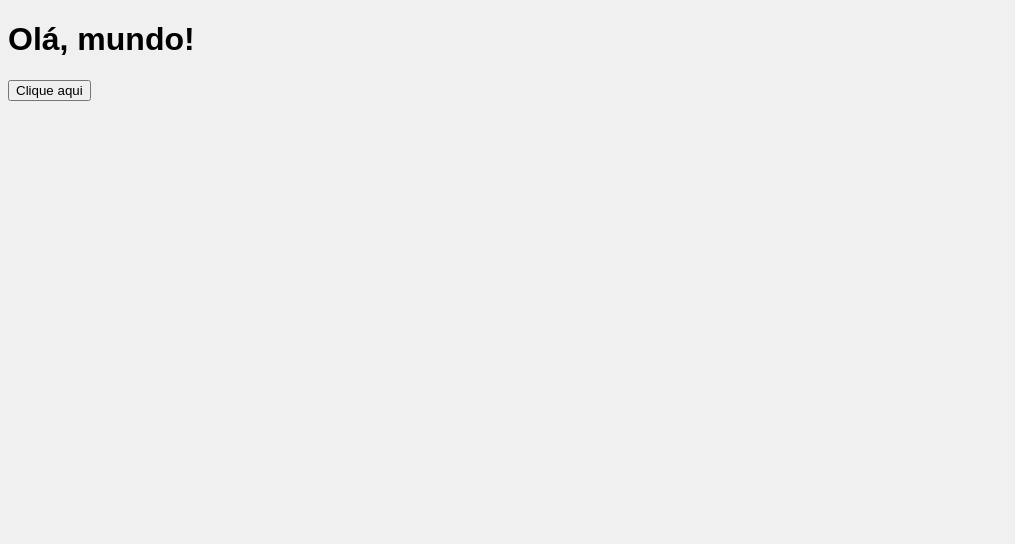
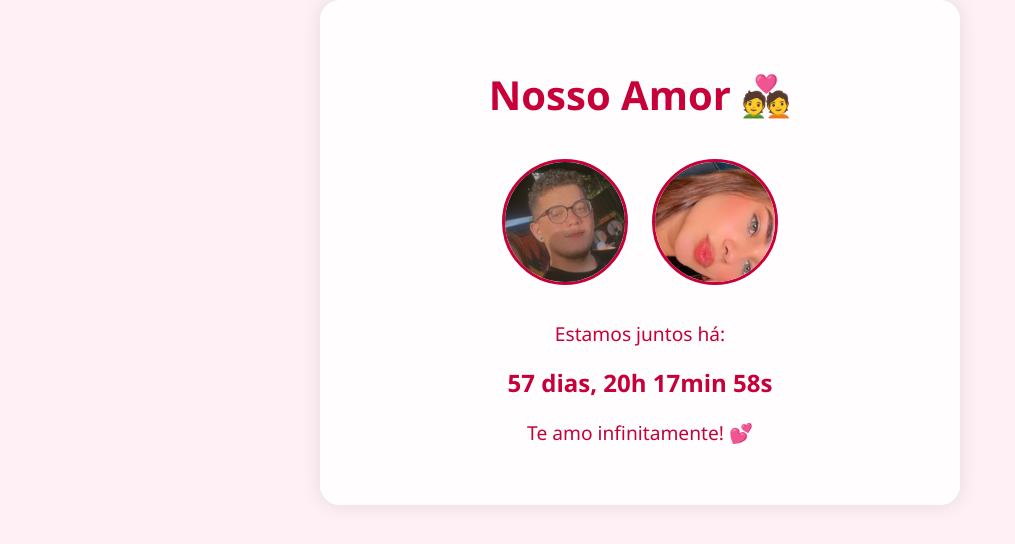
Before and after one commit to jrihan/nossa-pagina-namoro, a plain HTML site: page index.html in a window 1280 px wide. Shown: the whole page, without its empty margins (0-1015 px from the left). Drawn offline with Linux system fonts and the light colour scheme.

Commit message:
feat: v1

```diff
--- a/index.html
+++ b/index.html
@@ -1,13 +1,28 @@
 <!DOCTYPE html>
 <html lang="pt-BR">
 <head>
-  <meta charset="UTF-8">
-  <title>Meu Site</title>
-  <link rel="stylesheet" href="styles.css">
+  <meta charset="UTF-8" />
+  <meta name="viewport" content="width=device-width, initial-scale=1.0"/>
+  <title>Nosso Amor 💖</title>
+  <link rel="stylesheet" href="styles.css" />
 </head>
 <body>
-  <h1>Olá, mundo!</h1>
-  <button onclick="digaOi()">Clique aqui</button>
+  <div class="heart-background"></div>
+
+  <div class="container">
+    <h1>Nosso Amor 💑</h1>
+
+    <div class="images">
+      <!-- Substitua os caminhos das imagens abaixo -->
+      <img src="assets/1.png" alt="Sua foto" />
+      <img src="assets/2.png" alt="Foto dela" />
+    </div>
+
+    <p class="text">Estamos juntos há:</p>
+    <div id="contador"></div>
+
+    <p class="footer">Te amo infinitamente! 💕</p>
+  </div>
 
   <script src="script.js"></script>
 </body>
--- a/script.js
+++ b/script.js
@@ -1,3 +1,17 @@
-function digaOi() {
-    alert("Oi do GitHub Pages!");
-  }
+// Altere para a data de início do namoro (ano, mês - 1, dia)
+const dataInicio = new Date(2025, 2, 23); // 15 de maio de 2022
+
+function atualizarContador() {
+  const agora = new Date();
+  const diff = agora - dataInicio;
+
+  const dias = Math.floor(diff / (1000 * 60 * 60 * 24));
+  const horas = agora.getHours();
+  const minutos = agora.getMinutes();
+  const segundos = agora.getSeconds();
+
+  document.getElementById("contador").innerText =
+    `${dias} dias, ${horas}h ${minutos}min ${segundos}s`;
+}
+
+setInterval(atualizarContador, 1000);
--- a/styles.css
+++ b/styles.css
@@ -1,4 +1,70 @@
 body {
-    background-color: #f0f0f0;
-    font-family: sans-serif;
+    margin: 0;
+    font-family: 'Segoe UI', sans-serif;
+    background: #fff0f5;
+    color: #c70039;
+    overflow: hidden;
+    position: relative;
   }
+
+  .container {
+    z-index: 2;
+    position: relative;
+    max-width: 600px;
+    margin: 0 auto;
+    padding: 40px 20px;
+    text-align: center;
+    background: rgba(255, 255, 255, 0.85);
+    border-radius: 20px;
+    box-shadow: 0 0 20px rgba(0,0,0,0.1);
+  }
+
+  h1 {
+    font-size: 2.5rem;
+  }
+
+  .images img {
+    width: 120px;
+    height: 120px;
+    object-fit: cover;
+    border-radius: 50%;
+    margin: 10px;
+    border: 3px solid #c70039;
+  }
+
+  .text {
+    font-size: 1.2rem;
+    margin-top: 20px;
+  }
+
+  #contador {
+    font-size: 1.5rem;
+    font-weight: bold;
+    margin: 10px 0;
+  }
+
+  .footer {
+    font-size: 1.2rem;
+    margin-top: 20px;
+  }
+
+  /* Corações animados no fundo */
+  .heart-background {
+    position: fixed;
+    width: 100%;
+    height: 100%;
+    overflow: hidden;
+    top: 0;
+    left: 0;
+    z-index: 0;
+    pointer-events: none;
+  }
+
+  .heart-background::before,
+  .heart-background::after {
+    content: "";
+    position: absolute;
+    width: 100%;
+    height: 100%;
+    background-image: ur
+  }
```
Also changed, not shown: assets/1.png (added), assets/2.png (added).
